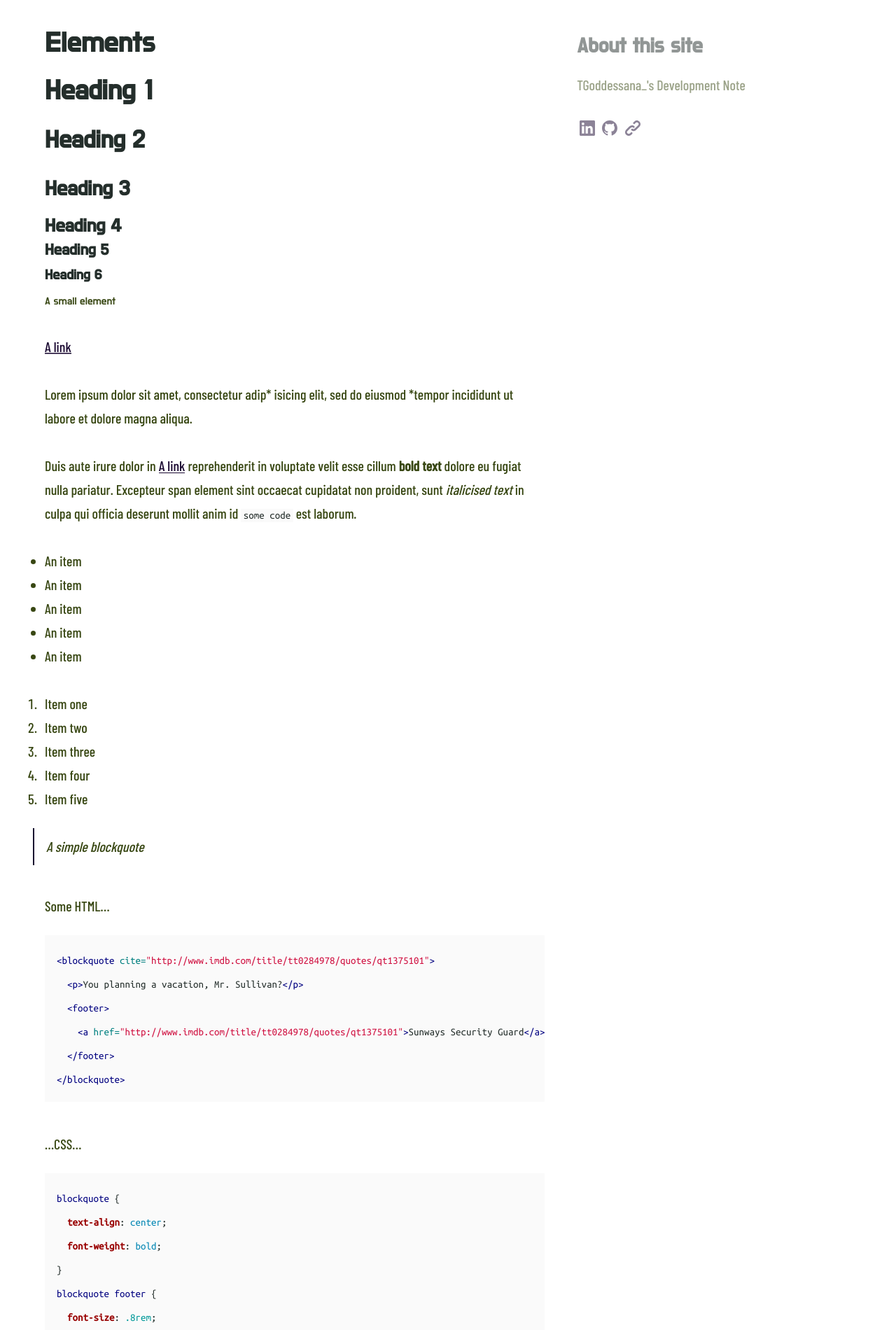
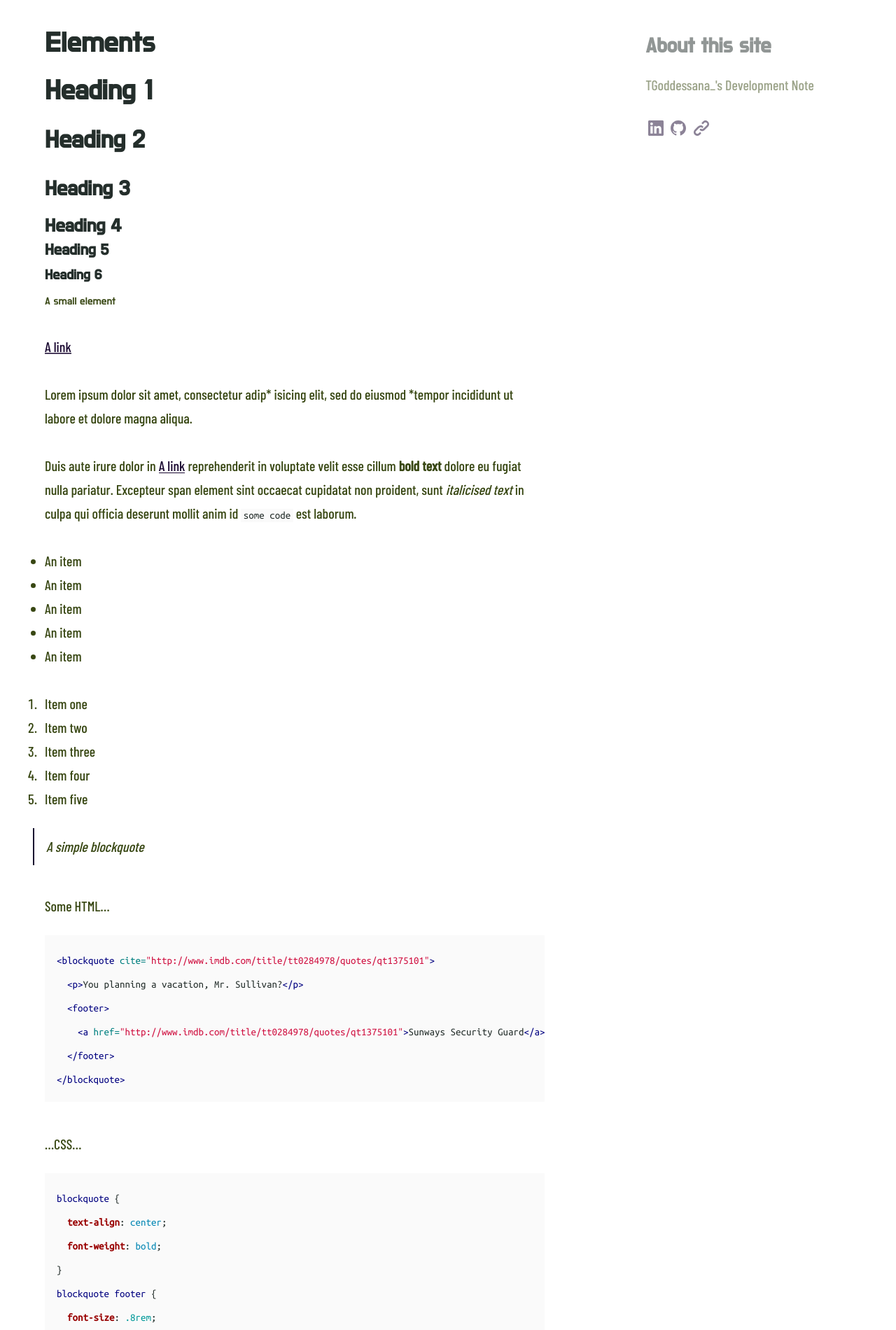
Before and after one commit to daviddarnes/alembic, a Jekyll site: the page built from elements.md, in a window 1280 px wide. Shown: the part 408-2308 px from the top of the page at 70% size. Built offline with Jekyll 4.4.1, drawn with Linux system fonts in a browser that asks for light colours; some web fonts are replaced.

Commit message:
Update _theme.scss

```diff
--- a/_sass/_theme.scss
+++ b/_sass/_theme.scss
@@ -148,7 +148,7 @@ body {
 .aside {
   @include breakpoint(break-1) {
     max-width: 34%;
-    margin-left: 4%;
+    margin-left: 12.5%;
     @include flex(1, 0, auto);
     opacity: 0.5;
     transition: opacity .1s;
```
